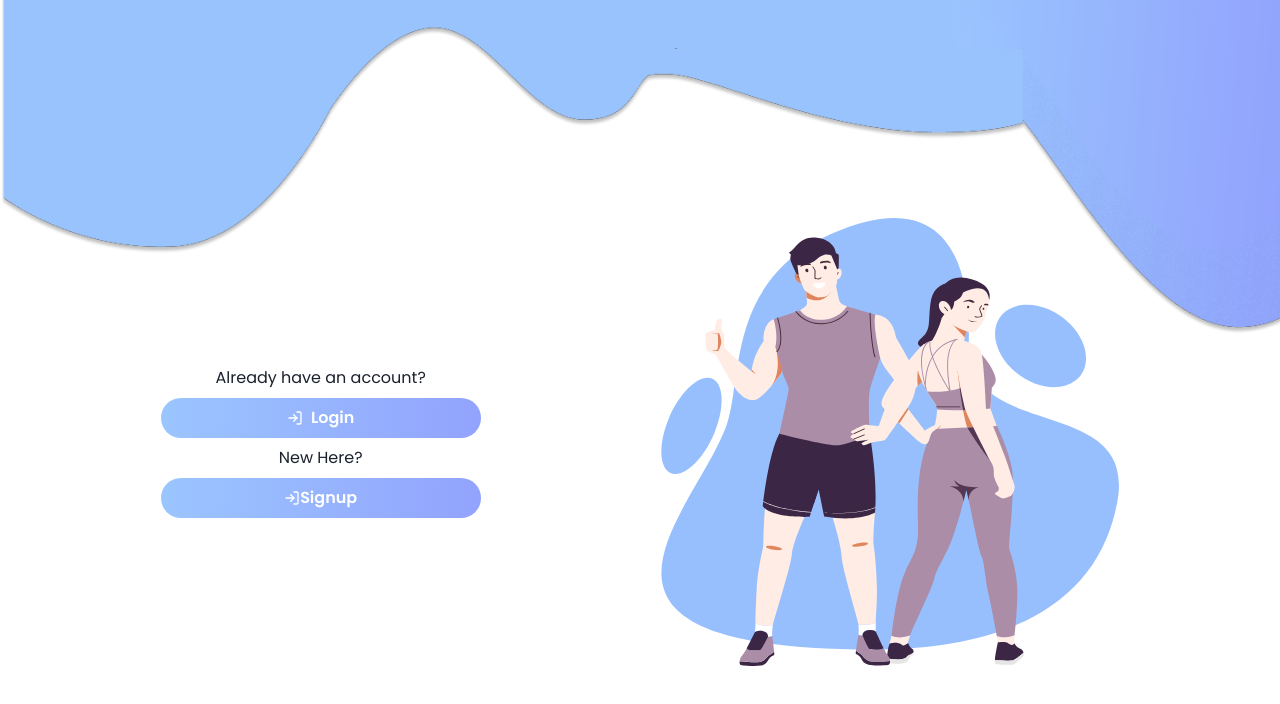
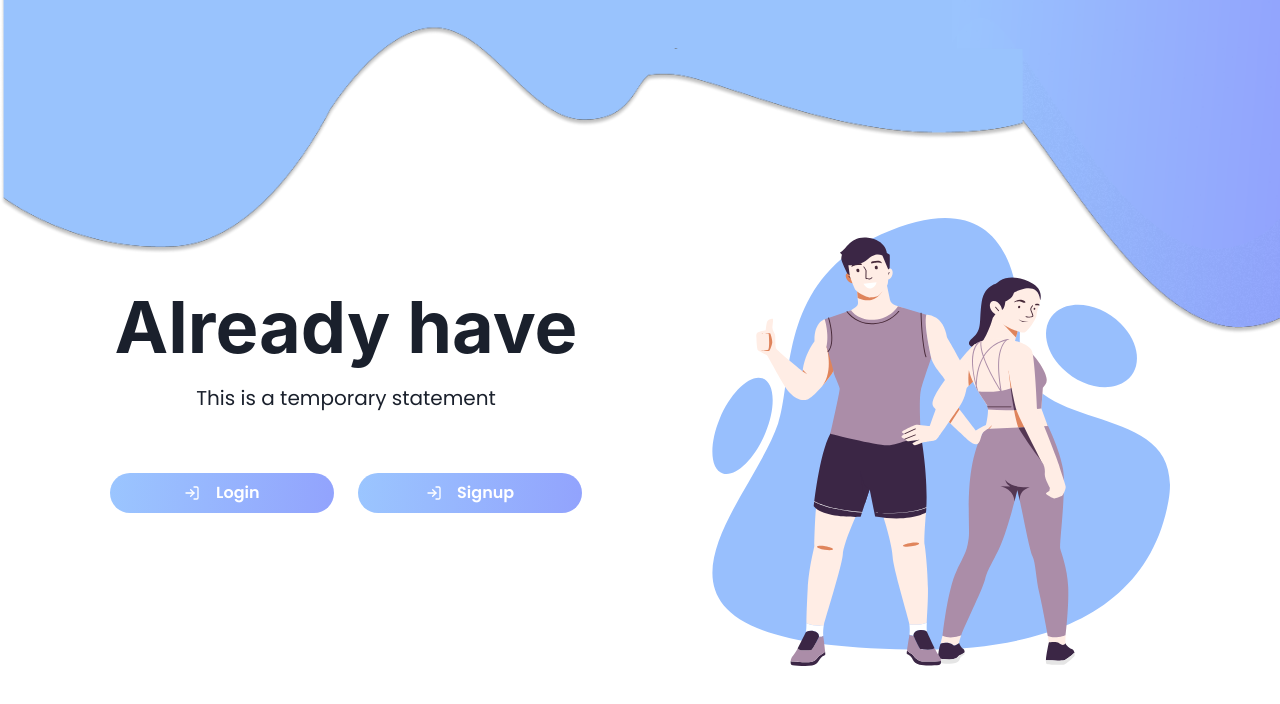
Before and after one commit to jinish08/LOC4.0_MangoDB, a React (Create React App) app: page /landing in a window 1280 px wide. Shown: the top 704 px of the page. Built offline with nearby package versions, Linux system fonts and the light colour scheme.

Commit message:
Minute alignment in landing and dashboard

```diff
--- a/src/pages/Dashboard.js
+++ b/src/pages/Dashboard.js
@@ -15,16 +15,16 @@ const Dashboard = () => {
             <div class="side-bar">
                 <ul class="nav flex-column">
                     <li class="nav-item top-item">
-                    <a class="nav-link sidebar-link active" aria-current="page" href="#"><i class="fa-solid fa-house"></i>&nbsp;&nbsp;Home</a>
+                    <a class="nav-link sidebar-link active" aria-current="page" href="#"><i class="fa-solid fa-house"></i>&nbsp;&nbsp;&nbsp;&nbsp;&nbsp;Home</a>
                     </li>
                     <li class="nav-item">
-                    <a class="nav-link sidebar-link" href="#"><i class="fa-solid fa-c"></i>&nbsp;&nbsp;Cricket</a>
+                    <a class="nav-link sidebar-link" href="#"><i class="fa-solid fa-c"></i>&nbsp;&nbsp;&nbsp;&nbsp;&nbsp;&nbsp;Cricket</a>
                     </li>
                     <li class="nav-item">
-                    <a class="nav-link sidebar-link" href="#"><i class="fa-solid fa-y"></i>&nbsp;&nbsp;Yoga</a>
+                    <a class="nav-link sidebar-link" href="#"><i class="fa-solid fa-y"></i>&nbsp;&nbsp;&nbsp;&nbsp;&nbsp;&nbsp;Yoga</a>
                     </li>
                     <li class="nav-item">
-                    <a class="nav-link sidebar-link" href="#"><i class="fa-solid fa-dumbbell"></i>&nbsp;&nbsp;Exercise</a>
+                    <a class="nav-link sidebar-link" href="#"><i class="fa-solid fa-dumbbell"></i>&nbsp;&nbsp;&nbsp;&nbsp;Exercise</a>
                     </li>
                 </ul>
             </div>
--- a/src/pages/Landing.js
+++ b/src/pages/Landing.js
@@ -1,6 +1,7 @@
 import {
   Button,
   Container,
+  Heading,
   HStack,
   Image,
   Img,
@@ -28,31 +29,35 @@ const Landing = () => {
     <>
       <img src="assets/landing-bg.png" alt="topimg" width="100%" />
       <HStack justifyContent="space-evenly" mt="-32">
-        <VStack >
-            <Text>Already have an account?</Text>
+        <VStack spacing={"60px"}>
+          <VStack mt="-20" spacing={"20px"}>
+            <Heading size={"4xl"}>Already have</Heading>
+            <Text fontSize={"xl"}>This is a temporary statement</Text>
+          </VStack>
+            <HStack spacing={"24px"}>
               <Button
               style={{ background: "linear-gradient(274.42deg, #92A3FD 0%, #9DCEFF 124.45%)"}}
               colorScheme="blue"
               onClick={handleLogin}
-            w="80"
-            rounded="full"
-          >
+              w="56"
+              rounded="full">
               <HStack>
                 <FiLogIn />
-              <Text>Login</Text>
+                <Text>&nbsp;&nbsp;Login</Text>
               </HStack>
             </Button>
-          <Text>New Here?</Text>
             <Button
               style={{ background: "linear-gradient(274.42deg, #92A3FD 0%, #9DCEFF 124.45%)"}}
               onClick={handleSign}
-            w="80"
+              w="56"
               rounded="full"
-            color="white"
-          >
+              color="white">
               <FiLogIn />
+              &nbsp;&nbsp;&nbsp;
               Signup
           </Button>
+            </HStack>
+
         </VStack>
         <Image boxSize="470px" src="assets/hero.svg" alt="Hero" />
       </HStack>
```
Lines whose indentation alone changed are shown as unchanged.
